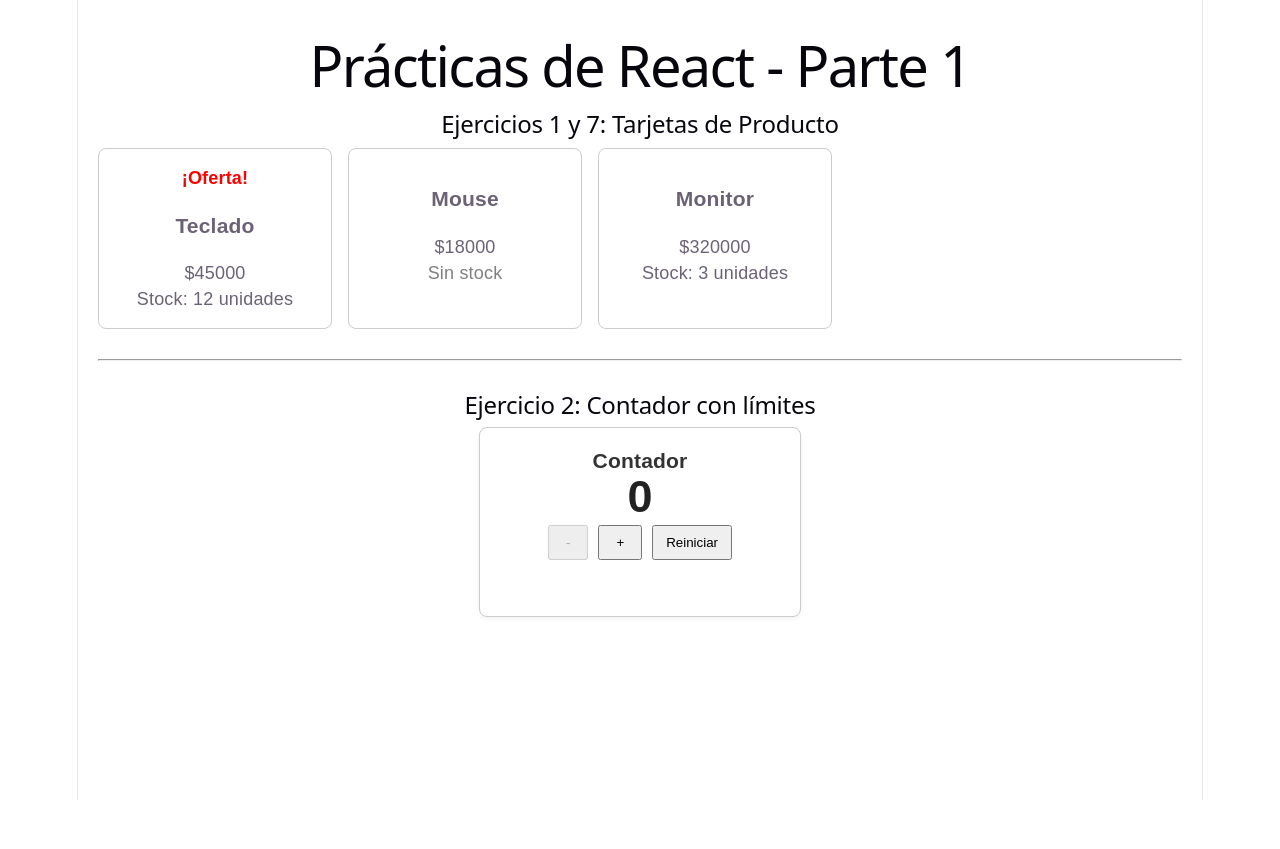
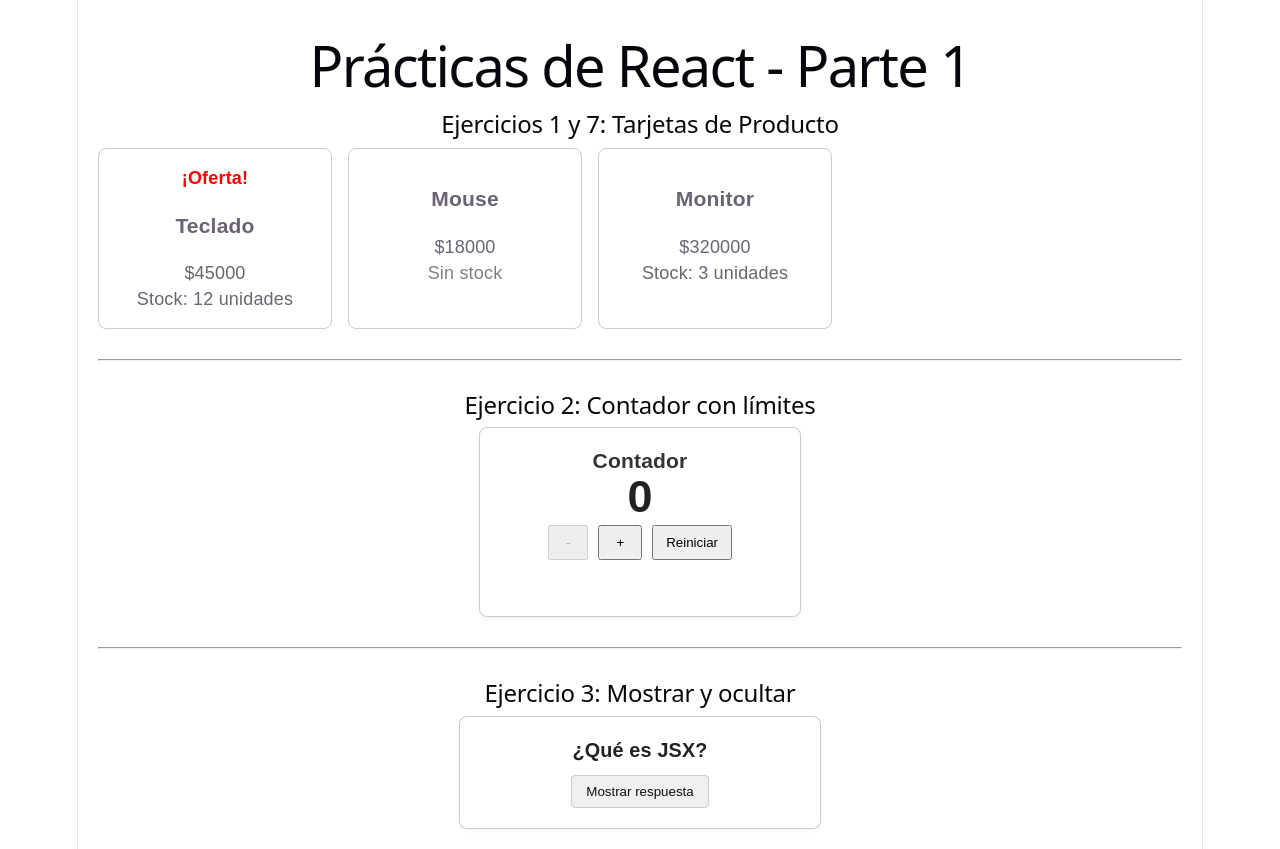
Before and after one commit to alevittori/tps_frontend_utn, a React (Vite) app in the folder practica-react/: page / in a window 1280 px wide. Before the commit the page ends 800 px from the top, so only its background shows below. Built offline with nearby package versions, Linux system fonts and the light colour scheme.

Commit message:
ejercicio 3 mostrar ocultar pregunta. Creamos componente y lo mostrmaos en la app

```diff
--- a/practica-react/src/App.tsx
+++ b/practica-react/src/App.tsx
@@ -1,6 +1,7 @@
 import { useState } from 'react'
 import { Producto } from './components/Producto';
 import { Contador } from './components/Contador';
+import { PreguntaRespuesta } from './components/PreguntaREspuesta';
 import './App.css'
 
 function App() {
@@ -27,6 +28,14 @@ function App() {
           <Contador />
         </div>
       </section>
+
+      <hr style={{ margin: '30px 0' }} />
+
+      <section>
+        <h2>Ejercicio 3: Mostrar y ocultar</h2>
+        <PreguntaRespuesta />
+      </section>
+
     </main>
   );
 }
--- a/practica-react/src/components/PreguntaREspuesta.tsx
+++ b/practica-react/src/components/PreguntaREspuesta.tsx
@@ -0,0 +1,53 @@
+
+import { useState } from 'react';
+
+export function PreguntaRespuesta() {
+  const [visible, setVisible] = useState<boolean>(false);
+
+  const toggleRespuesta = () => {
+    setVisible(!visible);
+  };
+
+  return (
+    <div style={{
+      border: '1px solid #ccc',
+      padding: '20px',
+      borderRadius: '8px',
+      width: '320px',
+      margin: '0 auto',
+      backgroundColor: '#fff',
+      boxShadow: '0 2px 4px rgba(0,0,0,0.05)'
+    }}>
+      <h3 style={{ margin: '0 0 12px 0', fontSize: '1.1rem', color: '#222' }}>
+        ¿Qué es JSX?
+      </h3>
+
+      <button
+        onClick={toggleRespuesta}
+        style={{
+          padding: '8px 14px',
+          cursor: 'pointer',
+          backgroundColor: '#f0f0f0',
+          color:'#110d0d',
+          border: '1px solid #ccc',
+          borderRadius: '4px',
+          fontWeight: '500',
+          marginBottom: visible ? '12px' : '0'
+        }}
+      >
+        {visible ? 'Ocultar respuesta' : 'Mostrar respuesta'}
+      </button>
+
+      {visible && (
+        <p style={{
+          margin: '0',
+          color: '#555',
+          lineHeight: '1.4',
+          fontSize: '0.95rem'
+        }}>
+          Una sintaxis que permite escribir estructura parecida a HTML dentro de JavaScript. Se transforma en llamadas a funciones de [React](https://react.dev).
+        </p>
+      )}
+    </div>
+  );
+}
```
